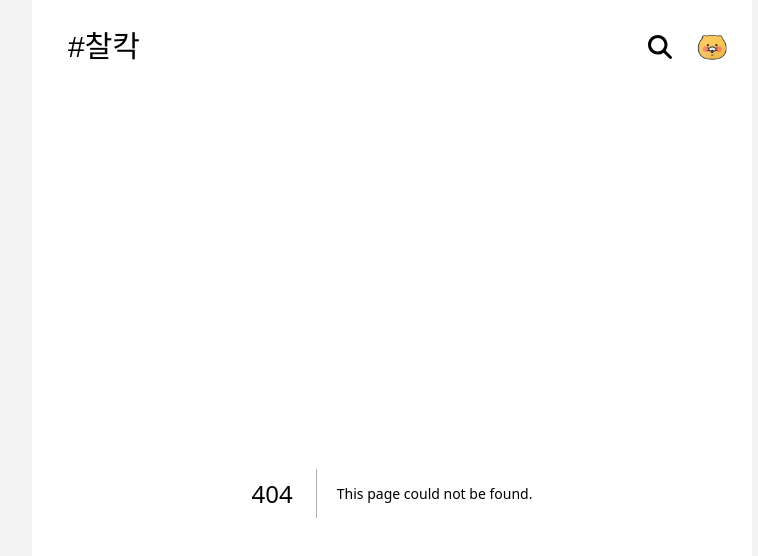
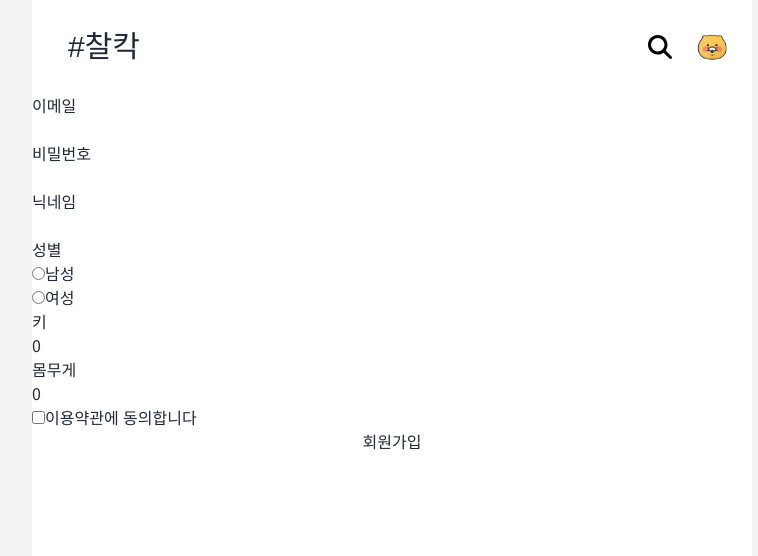
Before and after one commit to xnelb013/chal-kak, a Next.js app: page /test in a window 1280 px wide. Before the commit this address had no page. Shown: the top 556 px of the page, without its empty margins (248-1006 px from the left). Built offline with nearby package versions, Linux system fonts and the light colour scheme; no server answers; a web font is replaced by a local one.

Commit message:
[Feat] : msw handler 추가 - 회원가입 (Post 요청) - firebase 인증 방식 사용 - firestore 회원 정보 추가 - 작동 여부 확인 위한 임시 파일(test.tsx) 추가(추후 삭제)

```diff
--- a/mocks/handlers.ts
+++ b/mocks/handlers.ts
@@ -1,7 +1,23 @@
+import { auth } from "@/firebase/firebaseAuth";
+import { db } from "@/firebase/firestore";
+import { createUserWithEmailAndPassword } from "firebase/auth";
+import { doc, setDoc } from "firebase/firestore";
 import { rest } from "msw";
 
 export const handlers = [
-  rest.post("http://localhost:3000/api/Signup", (req, res, ctx) => {
-    return res(ctx.status(201), ctx.json({ success: true }), ctx.json({ message: "회원 가입에 성공하였습니다." }));
+  rest.post("http://localhost:3000/test", async (req, res, ctx) => {
+    const { email, password, nickname, gender, height, weight } = await req.json();
+    try {
+      await createUserWithEmailAndPassword(auth, email, password);
+      await setDoc(doc(db, "users", email), {
+        nickname,
+        gender,
+        height,
+        weight,
+      });
+      return res(ctx.status(201), ctx.json({ success: true }), ctx.json({ message: "회원 가입에 성공하였습니다." }));
+    } catch (error) {
+      return res(ctx.status(400), ctx.json({ success: false }), ctx.json({ message: "회원 가입에 실패하였습니다." }));
+    }
   }),
 ];
--- /dev/null
+++ b/pages/test.tsx
@@ -0,0 +1,96 @@
+import React, { useState } from "react";
+
+export default function Test() {
+  const [email, setEmail] = useState<string>("");
+  const [password, setPassword] = useState<string>("");
+  const [nickname, setNickname] = useState<string>("");
+  const [gender, setGender] = useState<string>("");
+  const [height, setHeight] = useState<number>(0);
+  const [weight, setWeight] = useState<number>(0);
+  const [agreement, setAgreement] = useState(false);
+
+  const handleOnChange = (e: React.ChangeEvent<HTMLInputElement> | React.ChangeEvent<HTMLSelectElement>) => {
+    e.preventDefault();
+    const { name, value } = e.target;
+    if (name === "email") {
+      setEmail(value);
+    } else if (name === "password") {
+      setPassword(value);
+    } else if (name === "nickname") {
+      setNickname(value);
+    } else if (name === "gender") {
+      setGender(value);
+    } else if (name === "height") {
+      setHeight(Number(value));
+    } else if (name === "weight") {
+      setWeight(Number(value));
+    } else if (name === "agreement") {
+      setAgreement(!agreement);
+    }
+  };
+
+  const handleSignup = async () => {
+    try {
+      if (!email || !password || !nickname || !gender || !height || !weight || !agreement) {
+        alert("모든 항목을 입력해주세요.");
+        return;
+      }
+      const res = await fetch("/test", {
+        method: "POST",
+        headers: { "Content-Type": "application/json" },
+        body: JSON.stringify({ email, password, nickname, gender, height, weight, agreement }),
+      });
+      if (res.ok) {
+        const data = await res.json();
+        console.log(data);
+      }
+    } catch (error) {
+      console.log(error);
+    }
+  };
+
+  return (
+    <div>
+      <div className="flex flex-col">
+        <label htmlFor="email">이메일</label>
+        <input type="text" id="email" name="email" value={email} onChange={handleOnChange} />
+        <label htmlFor="password">비밀번호</label>
+        <input type="password" id="password" name="password" value={password} onChange={handleOnChange} />
+        <label htmlFor="nickname">닉네임</label>
+        <input type="text" id="nickname" name="nickname" value={nickname} onChange={handleOnChange} />
+        <p>성별</p>
+        <label htmlFor="male">
+          <input
+            type="radio"
+            id="male"
+            name="gender"
+            value="male"
+            checked={gender === "male"}
+            onChange={handleOnChange}
+          />
+          남성
+        </label>
+        <label htmlFor="female">
+          <input
+            type="radio"
+            id="female"
+            name="gender"
+            value="female"
+            checked={gender === "female"}
+            onChange={handleOnChange}
+          />
+          여성
+        </label>
+        <label htmlFor="height">키</label>
+        <input type="number" id="height" name="height" value={height} onChange={handleOnChange} />
+        <label htmlFor="weight">몸무게</label>
+        <input type="number" id="weight" name="weight" value={weight} onChange={handleOnChange} />
+        <label htmlFor="agreement">
+          <input type="checkbox" id="agreement" name="agreement" checked={agreement} onChange={handleOnChange} />
+          이용약관에 동의합니다
+        </label>
+        <button onClick={handleSignup}>회원가입</button>
+      </div>
+    </div>
+  );
+}
```
